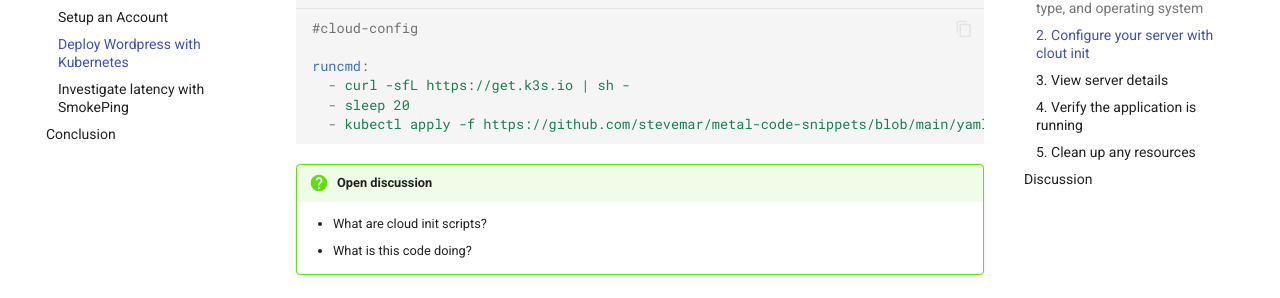
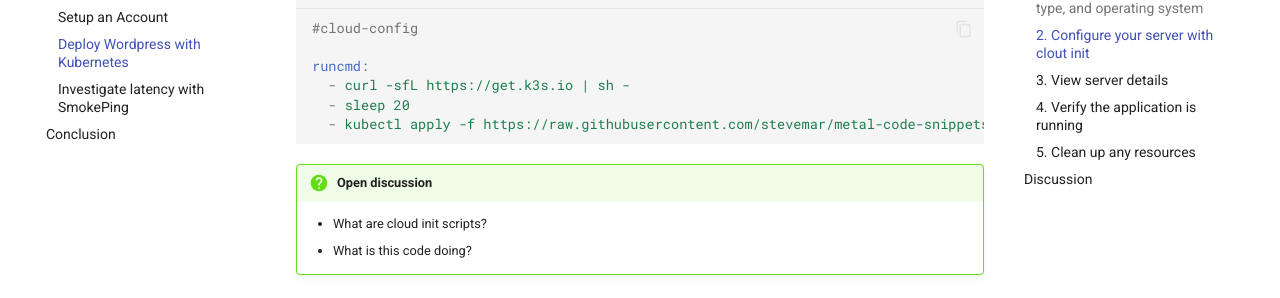
Before and after one commit to equinix-labs/intro-to-metal-workshop, an MkDocs documentation site: the page built from docs/parts/wordpress.md, in a window 1280 px wide and 900 px high, scrolled down 2654 px. Shown: the part 145-443 px from the top of the window. Built offline with MkDocs 1.6.1 and Material for MkDocs 9.7.7, drawn with Linux system fonts in a browser that asks for light colours; comment, search, counter and statistics services are not loaded; some of the changed lines change nothing that is shown.

Commit message:
refactored wordle app into wordpress, updated image with yaml file, fixed typo on line 111, and changed port from 31000 to 30001

````diff
--- a/docs/parts/wordpress.md
+++ b/docs/parts/wordpress.md
@@ -50,7 +50,7 @@
 runcmd:
   - curl -sfL https://get.k3s.io | sh -
   - sleep 20
-  - kubectl apply -f https://github.com/stevemar/metal-code-snippets/blob/main/yaml/wordpress.yaml
+  - kubectl apply -f https://raw.githubusercontent.com/stevemar/metal-code-snippets/main/yaml/wordpress.yaml
 ```
 
 !!! question "Open discussion"
````
Also changed, not shown: docs/images/part2/5-cloud-config.png.
